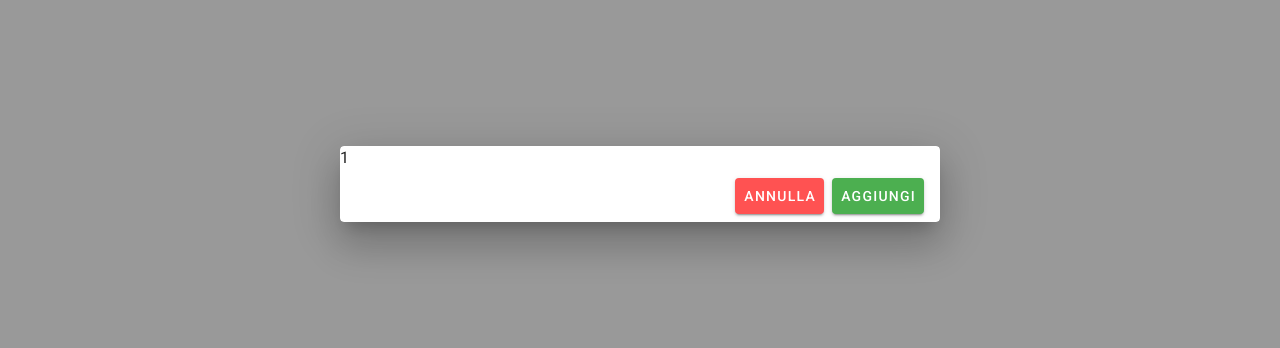
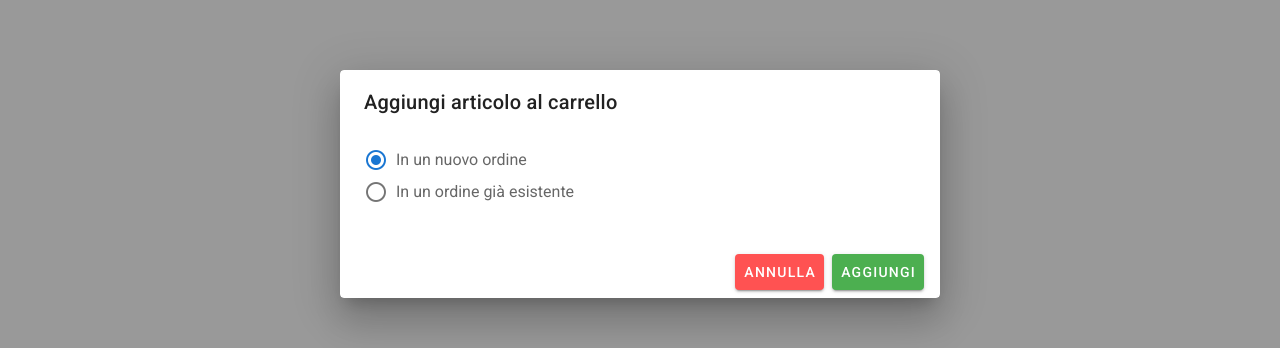
Before and after one commit to nikzanda/test-project, a Vue app in the folder frontend/: page /add-article/1 in a window 1280 px wide. Shown: the part 216-564 px from the top of the page. Built offline with nearby package versions, Linux system fonts and the light colour scheme; no server answers; sample sign-in values are in the browser's storage.

Commit message:
card aggiungi prodotto al carrello

```diff
--- a/frontend/src/views/Add.vue
+++ b/frontend/src/views/Add.vue
@@ -1,7 +1,22 @@
 <template>
   <v-dialog v-model="dialog" persistent max-width="600px">
     <v-card>
-      {{ articleID }}
+      <v-card-title>Aggiungi articolo al carrello</v-card-title>
+
+      <v-card-text>
+        <v-radio-group v-model="radioGroup">
+          <v-radio label="In un nuovo ordine" :value="0"></v-radio>
+          <v-radio label="In un ordine già esistente" :value="1"></v-radio>
+        </v-radio-group>
+
+        <v-autocomplete
+          v-show="radioGroup == 1"
+          v-model="order"
+          label="Ordini aperti"
+          :items="pendingOrders"
+        ></v-autocomplete>
+      </v-card-text>
+
       <v-card-actions>
         <v-spacer></v-spacer>
         <v-btn color="error" @click="cancel">Annulla</v-btn>
@@ -12,6 +27,7 @@
 </template>
 
 <script>
+import { mapGetters } from "vuex";
 export default {
   name: "Add",
   props: {
@@ -21,8 +37,16 @@ export default {
     }
   },
   data: () => ({
-    dialog: true
+    dialog: true,
+    radioGroup: 0,
+    order: null
   }),
+  computed: {
+    ...mapGetters("orders", ["pending"]),
+    pendingOrders() {
+      return this.pending.map(order => order.id);
+    }
+  },
   methods: {
     cancel() {
       this.dialog = false;
```
